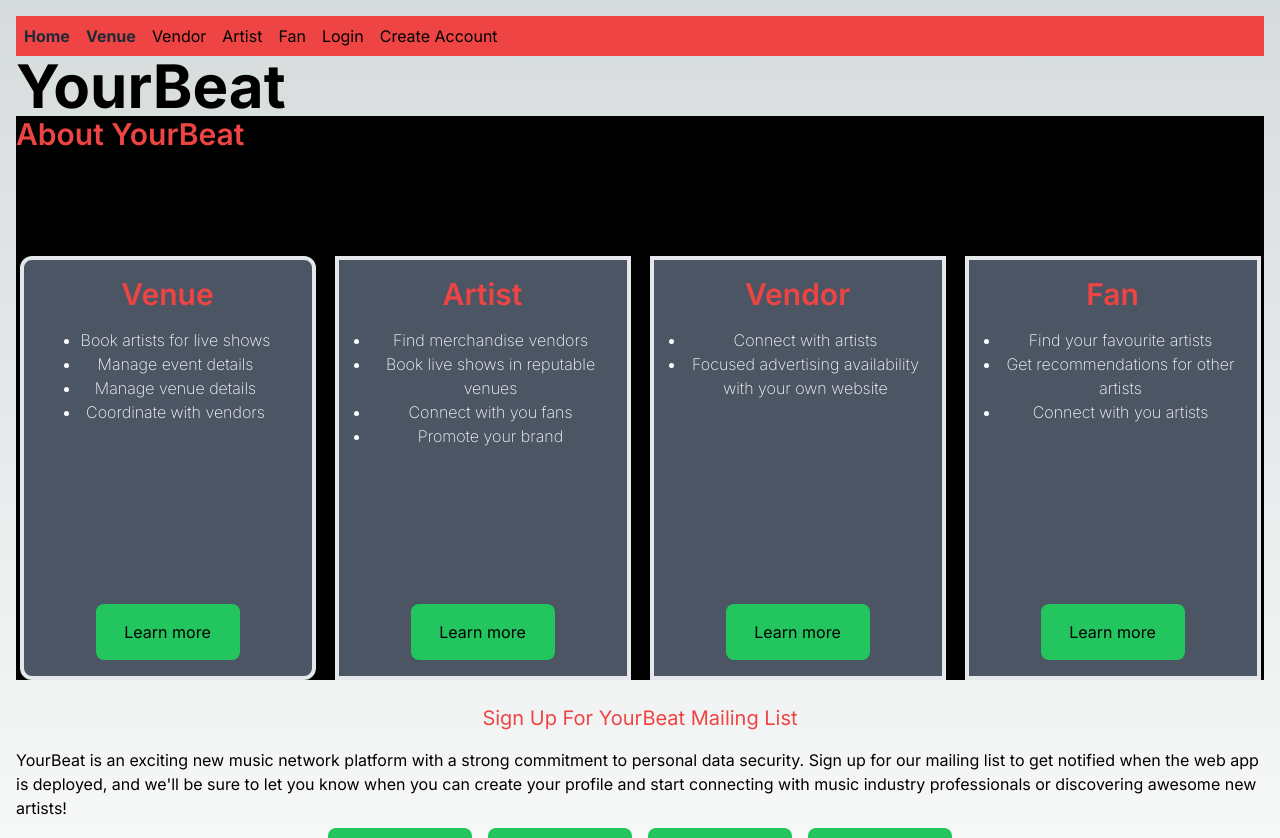
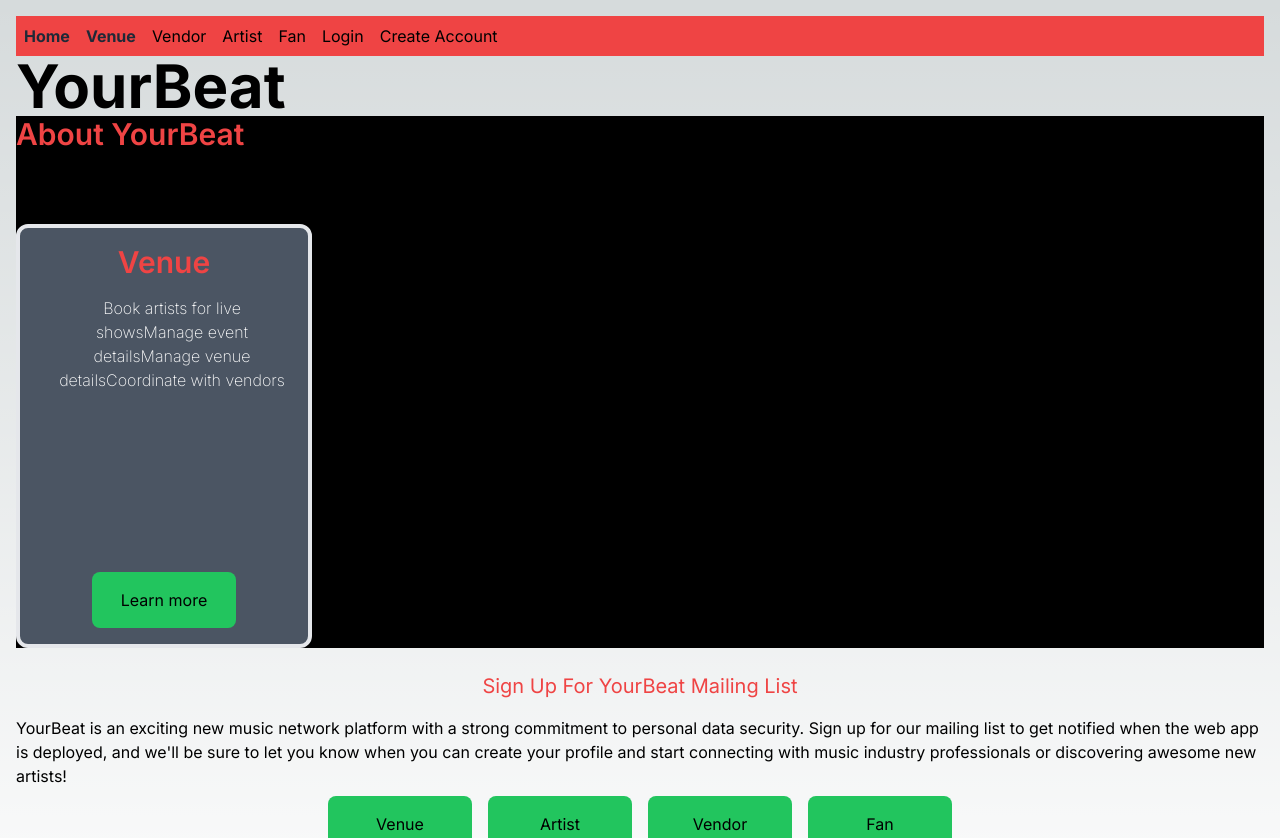
Before and after one commit to segvndo/YourBeat-TS, a Next.js app: page / in a window 1280 px wide. Shown: the top 838 px of the page. Built offline with nearby package versions, Linux system fonts and the light colour scheme.

Commit message:
Create homepage cards component to use on homepage and remove previous card codes

```diff
--- a/app/components/homecard.tsx
+++ b/app/components/homecard.tsx
@@ -17,3 +17,5 @@ const Card = ({ title, description, buttonText, buttonLink }) => {
     </div>
   );
 };
+
+export default Card;
--- a/app/page.tsx
+++ b/app/page.tsx
@@ -1,6 +1,7 @@
 import Image from 'next/image';
 import Link from 'next/link';
 import Mailing from './components/mailing';
+import Card from "./components/homecard";
 
 export default function Home() {
   return (
@@ -18,89 +19,17 @@ export default function Home() {
           YourBeat is a Social Media platform which strives to connect Musical Artists, Vendors, Venues, and Fans. By assisting artists in building a strong community of thousands of dedicated fans and connecting them with vendors and venues, facilitating mutually beneficial business relationships, we strive to grow a fully sustainable environment and revolutionizing the music industry.
         </div>
 
-        <div className="flex space-x-3 flex-wrap justify-around mt-8 w-full">
-          <div className="box-content h-96 w-64 p-4 border-4 bg-gray-600 rounded-xl flex flex-col items-center font-sans">
-            <div className="text-red-500 font-sans mb-4 font-semibold text-3xl">Venue</div>
-            <div className="flex-grow">
-              <ul className="text-white pl-4 list-disc text-center font-extralight">
-                <li>
-                  Book artists for live shows
-                </li>
-                <li>
-                  Manage event details
-                </li>
-                <li>
-                  Manage venue details
-                </li>
-                <li>
-                  Coordinate with vendors
-                </li>
-              </ul>
-            </div>
-            <div>
-              <Link href="/users/venue">
-                <button className="box-content h-10 w-32 p-2 bg-green-500 rounded-lg">Learn more</button>
-              </Link>
-            </div>
-          </div>
-          <div className="box-content h-96 w-64 p-4 border-4 bg-gray-600 flex flex-col items-center font-sans">
-            <div className="text-red-500 font-sans mb-4 font-semibold text-3xl">Artist</div>
-            <div className="flex-grow">
-              <ul className="text-white pl-4 list-disc text-center font-extralight">
-                <li>
-                  Find merchandise vendors
-                </li>
-                <li>
-                  Book live shows in reputable venues
-                </li>
-                <li>
-                  Connect with you fans
-                </li>
-                <li>
-                  Promote your brand
-                </li>
-              </ul>
-            </div>
-            <div>
-              <button className="box-content h-10 w-32 p-2 bg-green-500 rounded-lg">Learn more</button>
-            </div>
-          </div>
-          <div className="box-content h-96 w-64 p-4 border-4 bg-gray-600 flex flex-col items-center font-sans">
-            <div className="text-red-500 font-sans mb-4 font-semibold text-3xl">Vendor</div>
-            <div className="flex-grow">
-              <ul className="text-white pl-4 list-disc text-center font-extralight">
-                <li>
-                  Connect with artists
-                </li>
-                <li>
-                  Focused advertising availability with your own website
-                </li>
-              </ul>
-            </div>
-            <div>
-              <button className="box-content h-10 w-32 p-2 bg-green-500 rounded-lg">Learn more</button>
-            </div>
-          </div>
-          <div className="box-content h-96 w-64 p-4 border-4 bg-gray-600 flex flex-col items-center font-sans">
-            <div className="text-red-500 font-sans mb-4 font-semibold text-3xl">Fan</div>
-            <div className="flex-grow">
-              <ul className="text-white pl-4 list-disc text-center font-extralight">
-                <li>
-                  Find your favourite artists
-                </li>
-                <li>
-                  Get recommendations for other artists
-                </li>
-                <li>
-                  Connect with you artists
-                </li>
-              </ul>
-            </div>
-            <div>
-              <button className="box-content h-10 w-32 p-2 bg-green-500 rounded-lg">Learn more</button>
-            </div>
-          </div>
-        </div>
+        <Card
+          title="Venue"
+          description={[
+            'Book artists for live shows',
+            'Manage event details',
+            'Manage venue details',
+            'Coordinate with vendors'
+          ]}
+          buttonText="Learn more"
+          buttonLink="/users/venue"
+        />
       </div>
 
       <Mailing />
```
